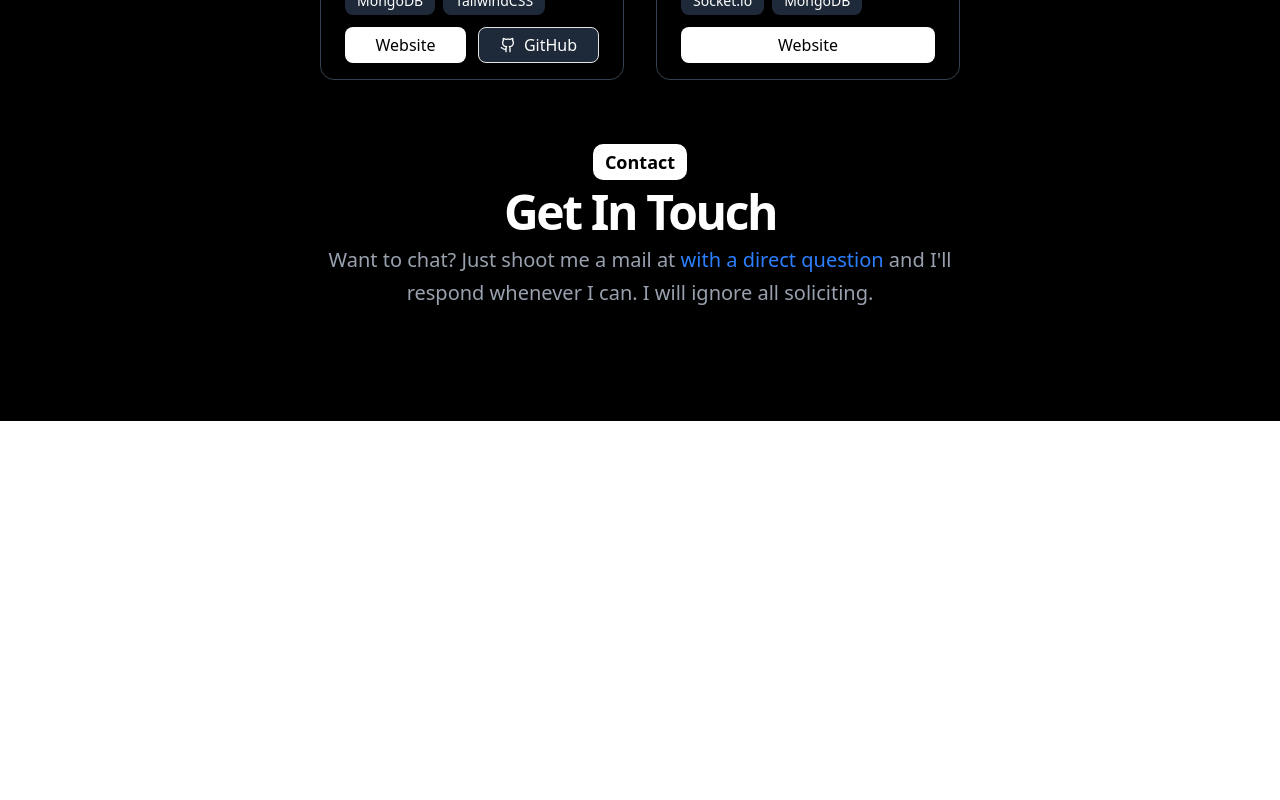
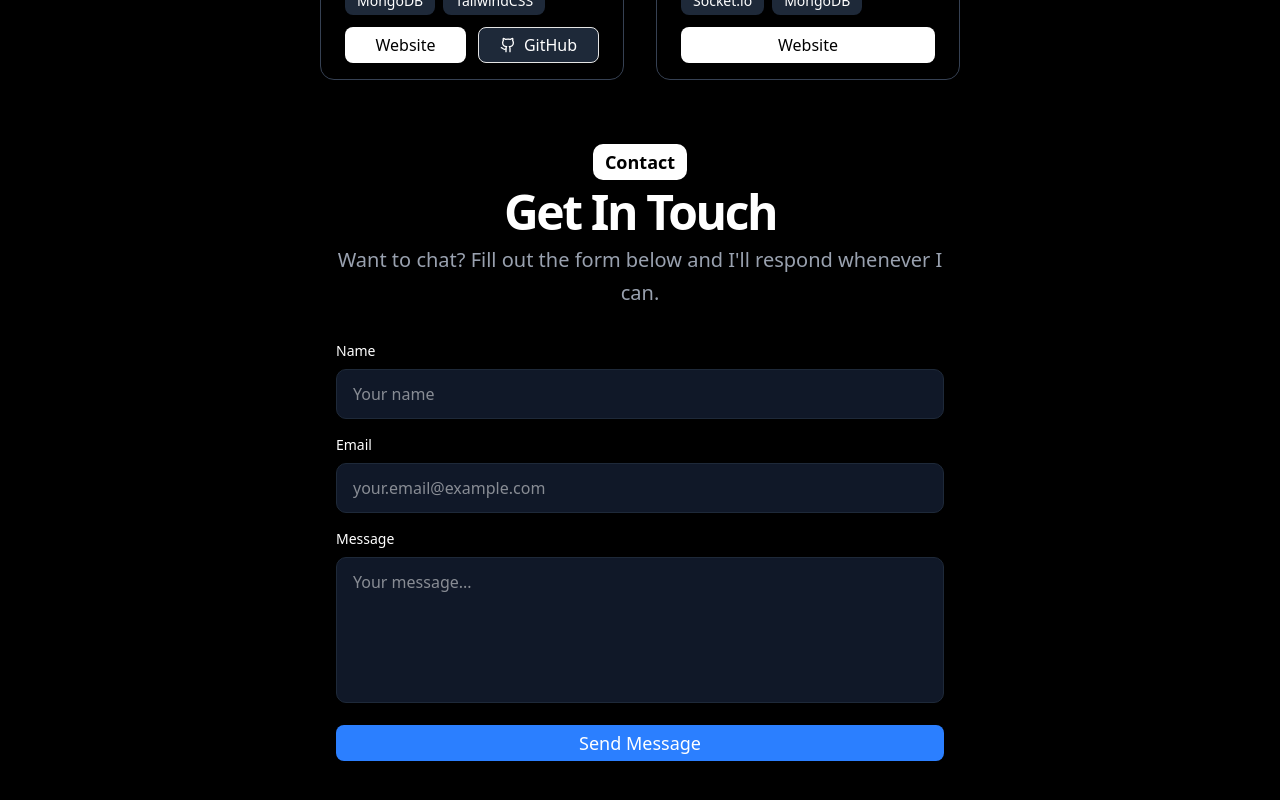
Before and after one commit to SohailShaikh7860/Portofolio, a Next.js app: page / in a window 1280 px wide. Shown: the part 1647-2447 px from the top of the page. Before the commit the page ends 2068 px from the top, so only its background shows below. Built offline with nearby package versions, Linux system fonts and the light colour scheme.

Commit message:
Created a fully working contact section with nodemailer

```diff
--- /dev/null
+++ b/app/api/contact/route.ts
@@ -0,0 +1,33 @@
+import { NextResponse } from "next/server";
+import nodemailer from "nodemailer";
+
+export async function POST(req: Request) {
+  try {
+    const { name, email, message } = await req.json();
+
+    const transporter = nodemailer.createTransport({
+      service: "Gmail",
+      auth: {
+        user: process.env.EMAIL_USER,
+        pass: process.env.EMAIL_PASS,
+      },
+    });
+
+    await transporter.sendMail({
+      from: process.env.EMAIL_USER,
+      to: process.env.EMAIL_USER,
+      subject: `Portofolio contact ${name}`,
+      html: `
+        <h3>New Contact Form Submission</h3>
+        <p><strong>Name:</strong> ${name}</p>
+        <p><strong>Email:</strong> ${email}</p>
+        <p><strong>Message:</strong></p>
+        <p>${message}</p>
+      `,
+    });
+
+    return NextResponse.json({success:true, message: "Email sent successfully" }, { status: 200 });
+  } catch (error) {
+    return NextResponse.json({ message: "Failed to send email" }, { status: 500 });
+  }
+}
--- /dev/null
+++ b/components/layouts/Contact.tsx
@@ -0,0 +1,125 @@
+"use client";
+import React, { useState } from "react";
+import { Button } from "../ui/button";
+
+const Contact = () => {
+  const [formData, setFormData] = useState({
+    name: "",
+    email: "",
+    message: "",
+  });
+  const [status, setStatus] = useState<"idle" | "loading" | "success" | "error">("idle");
+
+  const handleChange = (e: React.ChangeEvent<HTMLInputElement | HTMLTextAreaElement>) => {
+    setFormData({
+      ...formData,
+      [e.target.name]: e.target.value,
+    });
+  };
+
+  const handleSubmit = async (e: React.FormEvent) => {
+    e.preventDefault();
+    setStatus("loading");
+
+    try {
+      const response = await fetch("/api/contact", {
+        method: "POST",
+        headers: {
+          "Content-Type": "application/json",
+        },
+        body: JSON.stringify(formData),
+      });
+
+      if (response.ok) {
+        setStatus("success");
+        setFormData({ name: "", email: "", message: "" });
+      } else {
+        setStatus("error");
+      }
+    } catch (error) {
+      setStatus("error");
+    }
+  };
+
+  return (
+    <div className="mt-16 text-center sm:mt-16 max-w-2xl mx-auto px-4">
+      <div className="inline-block rounded-lg bg-foreground px-3 py-1 text-sm sm:text-lg text-background bg-white text-black font-bold">
+        Contact
+      </div>
+      <h2 className="font-bold text-white text-3xl tracking-tighter sm:text-5xl text-center mt-2">
+        Get In Touch
+      </h2>
+      <p className="text-gray-400 md:text-xl/relaxed mt-2 text-center mb-8">
+        Want to chat? Fill out the form below and I'll respond whenever I can.
+      </p>
+
+      <form onSubmit={handleSubmit} className="space-y-4 text-left">
+        <div>
+          <label htmlFor="name" className="block text-white text-sm font-medium mb-2">
+            Name
+          </label>
+          <input
+            type="text"
+            id="name"
+            name="name"
+            value={formData.name}
+            onChange={handleChange}
+            required
+            className="w-full px-4 py-3 bg-gray-900 border border-gray-800 rounded-lg text-white focus:outline-none focus:border-blue-500 transition-colors"
+            placeholder="Your name"
+          />
+        </div>
+
+        <div>
+          <label htmlFor="email" className="block text-white text-sm font-medium mb-2">
+            Email
+          </label>
+          <input
+            type="email"
+            id="email"
+            name="email"
+            value={formData.email}
+            onChange={handleChange}
+            required
+            className="w-full px-4 py-3 bg-gray-900 border border-gray-800 rounded-lg text-white focus:outline-none focus:border-blue-500 transition-colors"
+            placeholder="your.email@example.com"
+          />
+        </div>
+
+        <div>
+          <label htmlFor="message" className="block text-white text-sm font-medium mb-2">
+            Message
+          </label>
+          <textarea
+            id="message"
+            name="message"
+            value={formData.message}
+            onChange={handleChange}
+            required
+            rows={5}
+            className="w-full px-4 py-3 bg-gray-900 border border-gray-800 rounded-lg text-white focus:outline-none focus:border-blue-500 transition-colors resize-none"
+            placeholder="Your message..."
+          />
+        </div>
+
+        <Button
+          type="submit"
+          disabled={status === "loading"}
+          className="w-full bg-blue-500 hover:bg-blue-600 text-white py-3 text-lg disabled:opacity-50 disabled:cursor-not-allowed"
+        >
+          {status === "loading" ? "Sending..." : "Send Message"}
+        </Button>
+
+        {status === "success" && (
+          <p className="text-green-500 text-center">Message sent successfully! I'll get back to you soon.</p>
+        )}
+
+        {status === "error" && (
+          <p className="text-red-500 text-center">Failed to send message. Please try again.</p>
+        )}
+      </form>
+    </div>
+  );
+};
+
+export default Contact;
--- a/components/layouts/HeroSection.tsx
+++ b/components/layouts/HeroSection.tsx
@@ -3,6 +3,7 @@ import { skills } from "@/constants/skills";
 import { Button } from "../ui/button";
 import ProjectCard from "./ProjectCard";
 import { projects } from "@/constants/projects";
+import  Contact  from "@/components/layouts/Contact";
 
 const HeroSection = () => {
   return (
@@ -112,14 +113,7 @@ const HeroSection = () => {
           </div>
         </div>
 
-        <div className="mt-16 text-center sm:mt-16 max-w-7xl mx-auto">
-          <div className="inline-block rounded-lg bg-foreground px-3 py-1 text-sm sm:text-lg text-background bg-white text-black font-bold">
-            Contact
-          </div>
-          <h2 className="font-bold text-white text-3xl tracking-tighter sm:text-5xl text-center mt-2">Get In Touch</h2>
-          <p className="text-gray-400 md:text-xl/relaxed mt-2 text-center">Want to chat? Just shoot me a mail at
-          <a href="mailto:example@gmail.com" className="text-blue-500 hover:underline"> with a direct question</a> and I'll respond whenever I can. I will ignore all soliciting.</p>
-        </div>
+        <Contact />
       </div>
     </section>
   );
--- a/package.json
+++ b/package.json
@@ -11,10 +11,12 @@
   },
   "dependencies": {
     "@radix-ui/react-slot": "^1.2.4",
+    "@types/nodemailer": "^7.0.4",
     "class-variance-authority": "^0.7.1",
     "clsx": "^2.1.1",
     "lucide-react": "^0.562.0",
     "next": "16.1.0",
+    "nodemailer": "^7.0.12",
     "react": "19.2.3",
     "react-dom": "19.2.3",
     "tailwind-merge": "^3.4.0"
```
Also changed, not shown: 1 other file (tests, documents, lock files or other folders).
